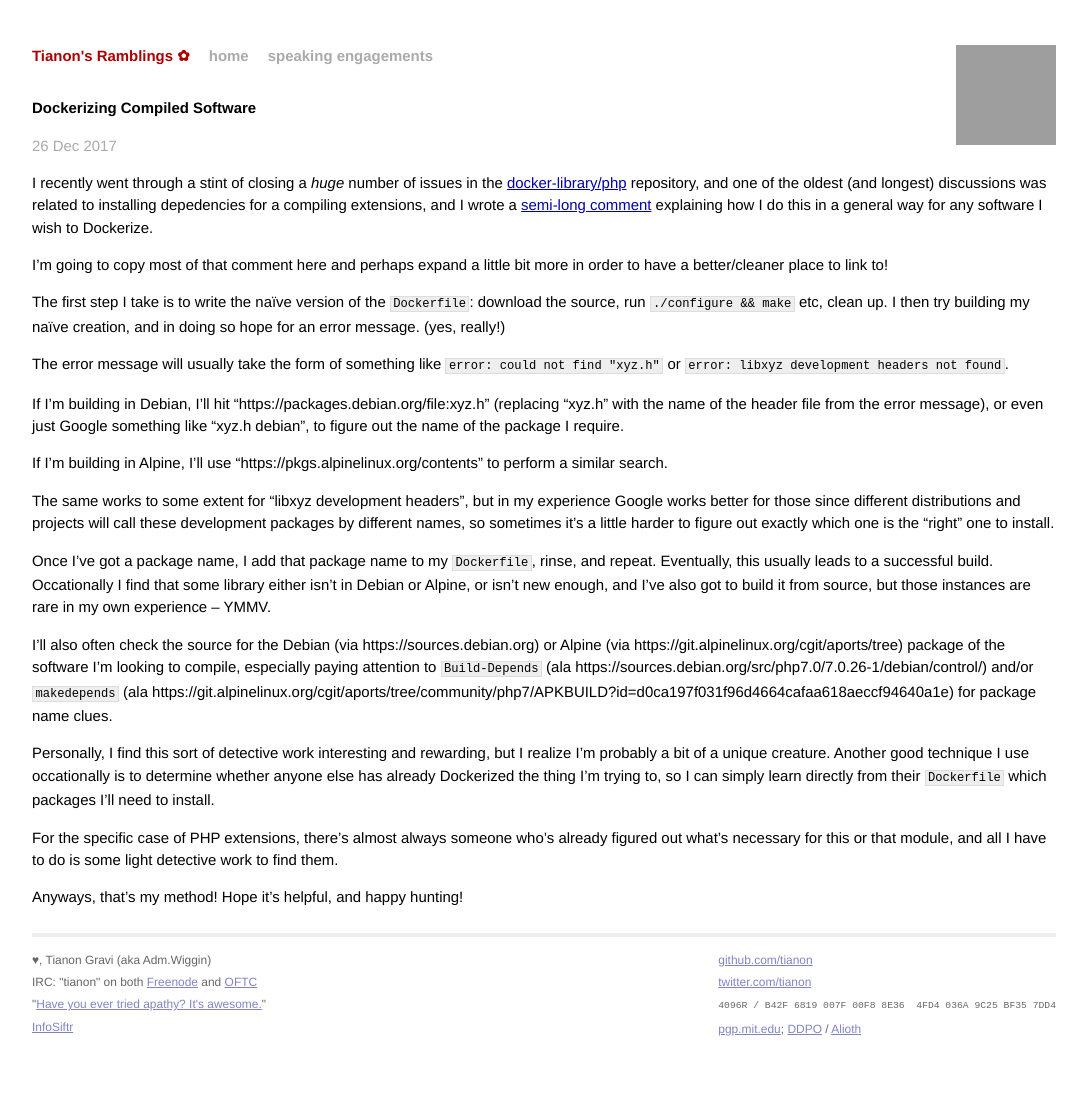
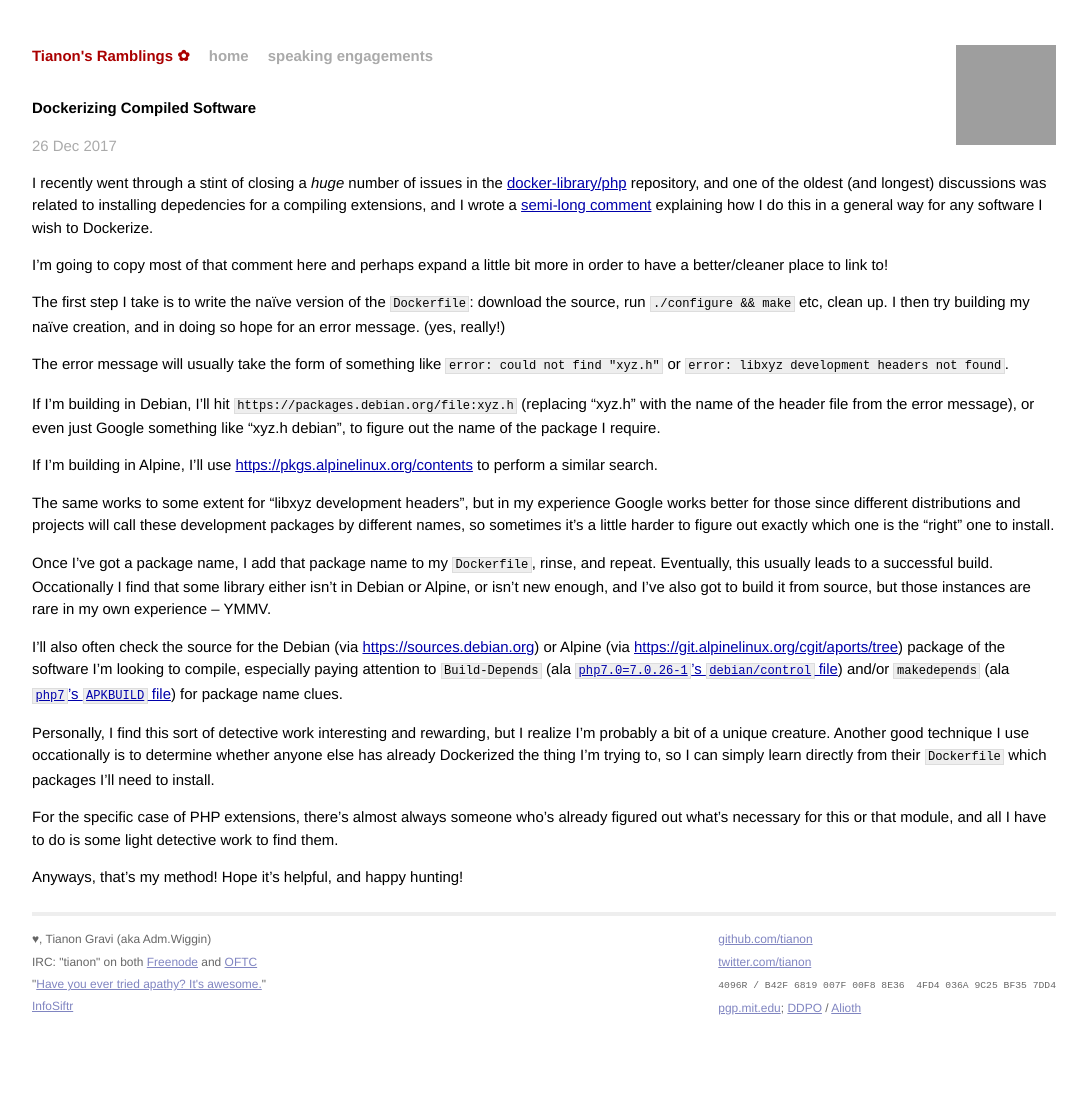
Before and after one commit to tianon/tianon.github.io, a Jekyll site: the page built from _posts/2017-12-26-dockerize-compiled-software.md, in a window 1280 px wide. Shown: the whole page, without its empty margins (96-1183 px from the left). Built offline with Jekyll 4.4.1, drawn with Linux system fonts in a browser that asks for light colours; some of the changed lines change nothing that is shown; grey boxes are pictures that could not be loaded.

Commit message:
Linkify a few things

```diff
--- a/_posts/2017-12-26-dockerize-compiled-software.md
+++ b/_posts/2017-12-26-dockerize-compiled-software.md
@@ -11,15 +11,15 @@ The first step I take is to write the naïve version of the `Dockerfile`: downlo
 
 The error message will usually take the form of something like `error: could not find "xyz.h"` or `error: libxyz development headers not found`.
 
-If I'm building in Debian, I'll hit "https://packages.debian.org/file:xyz.h" (replacing "xyz.h" with the name of the header file from the error message), or even just Google something like "xyz.h debian", to figure out the name of the package I require.
+If I'm building in Debian, I'll hit `https://packages.debian.org/file:xyz.h` (replacing "xyz.h" with the name of the header file from the error message), or even just Google something like "xyz.h debian", to figure out the name of the package I require.
 
-If I'm building in Alpine, I'll use "https://pkgs.alpinelinux.org/contents" to perform a similar search.
+If I'm building in Alpine, I'll use [https://pkgs.alpinelinux.org/contents](https://pkgs.alpinelinux.org/contents) to perform a similar search.
 
 The same works to some extent for "libxyz development headers", but in my experience Google works better for those since different distributions and projects will call these development packages by different names, so sometimes it's a little harder to figure out exactly which one is the "right" one to install.
 
 Once I've got a package name, I add that package name to my `Dockerfile`, rinse, and repeat.  Eventually, this usually leads to a successful build.  Occationally I find that some library either isn't in Debian or Alpine, or isn't new enough, and I've also got to build it from source, but those instances are rare in my own experience -- YMMV.
 
-I'll also often check the source for the Debian (via https://sources.debian.org) or Alpine (via https://git.alpinelinux.org/cgit/aports/tree) package of the software I'm looking to compile, especially paying attention to `Build-Depends` (ala https://sources.debian.org/src/php7.0/7.0.26-1/debian/control/) and/or `makedepends` (ala https://git.alpinelinux.org/cgit/aports/tree/community/php7/APKBUILD?id=d0ca197f031f96d4664cafaa618aeccf94640a1e) for package name clues.
+I'll also often check the source for the Debian (via [https://sources.debian.org](https://sources.debian.org)) or Alpine (via [https://git.alpinelinux.org/cgit/aports/tree](https://git.alpinelinux.org/cgit/aports/tree)) package of the software I'm looking to compile, especially paying attention to `Build-Depends` (ala [`php7.0=7.0.26-1`'s `debian/control` file](https://sources.debian.org/src/php7.0/7.0.26-1/debian/control/)) and/or `makedepends` (ala [`php7`'s `APKBUILD` file](https://git.alpinelinux.org/cgit/aports/tree/community/php7/APKBUILD?id=d0ca197f031f96d4664cafaa618aeccf94640a1e)) for package name clues.
 
 Personally, I find this sort of detective work interesting and rewarding, but I realize I'm probably a bit of a unique creature.  Another good technique I use occationally is to determine whether anyone else has already Dockerized the thing I'm trying to, so I can simply learn directly from their `Dockerfile` which packages I'll need to install.
 
```
